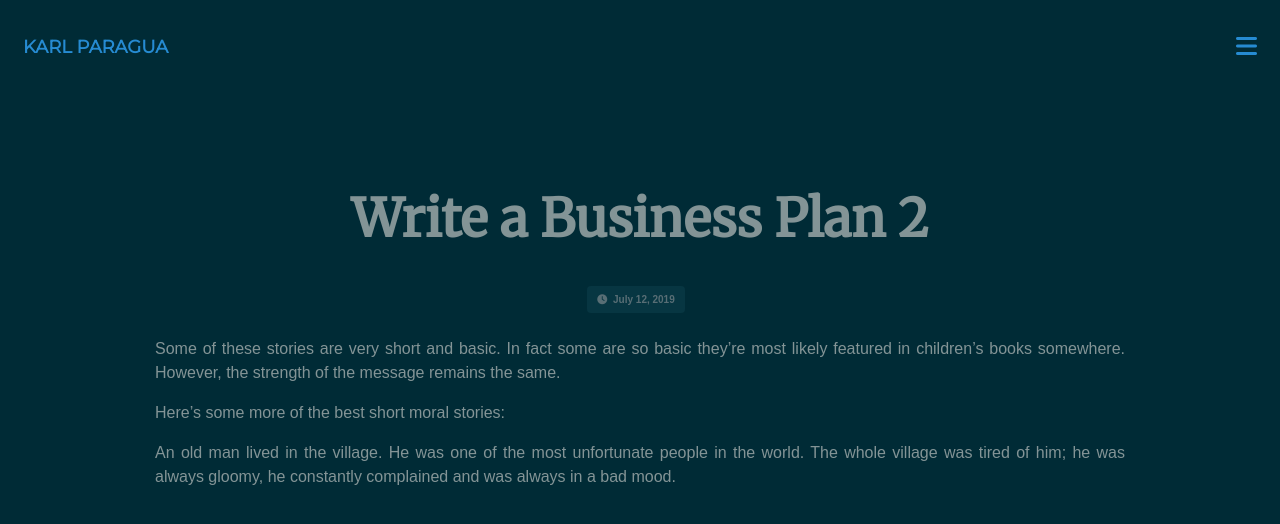
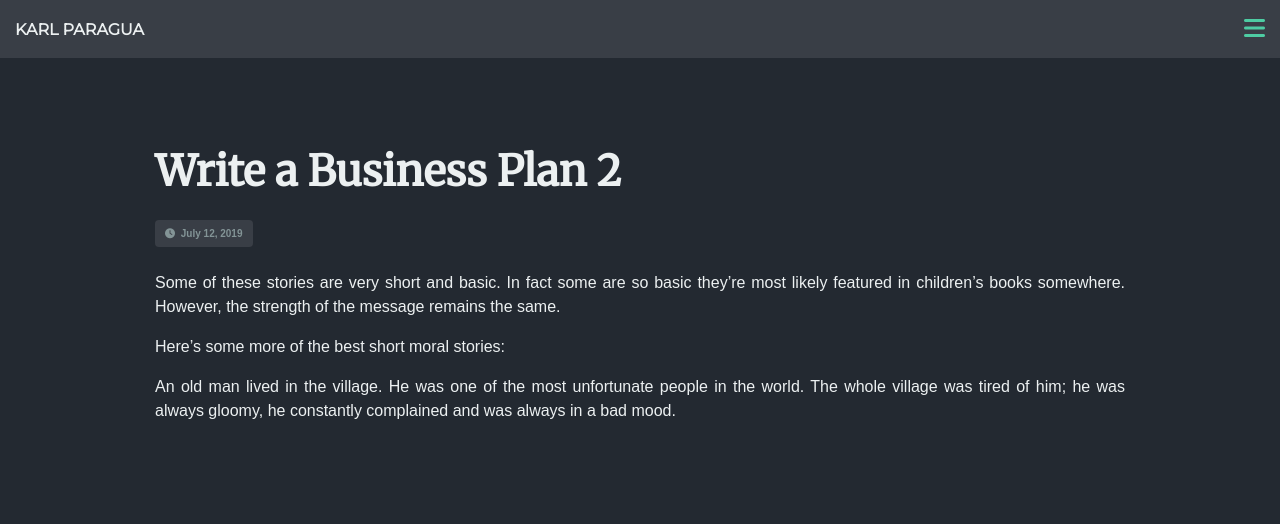
Before and after one commit to kbparagua/blog, a Jekyll site: the page built from _posts/2019-07-12-test-post-3.md, in a window 1280 px wide. Shown: the top 524 px of the page. Built offline with Jekyll 4.4.1, drawn with Linux system fonts in a browser that asks for light colours; nearby versions of some CDN libraries.

Commit message:
dark theme

```diff
--- a/_layouts/default.html
+++ b/_layouts/default.html
@@ -6,7 +6,6 @@
     <title>{{ site.title }} | {{ page.title }}</title>
     <link rel="stylesheet" href="/assets/css/normalize.css">
     <link rel="stylesheet" href="/assets/css/main.css">
-    <link rel="stylesheet" href="/assets/css/post.css">
     <link href="https://fonts.googleapis.com/css?family=Montserrat|Merriweather&display=swap" rel="stylesheet">
     <script src="https://kit.fontawesome.com/d920580c2e.js"></script>
   </head>
--- a/assets/css/main.scss
+++ b/assets/css/main.scss
@@ -1,22 +1,11 @@
 ---
 ---
 
-$bg-primary: #002b36;
-$bg-secondary: #073642;
-$text-color: #839496;
-$text-highlight: #586e75;
-$link-color: #268bd2;
-$visited-color: #2aa198;
-
-// Highlight Colors
-$orange: #cb4b16;
-$red: #dc322f;
-$magenta: #d33682;
-$violet: #6c71c4;
-$blue: #268bd2;
-$cyan: #2aa198;
-$green: #859900;
-$white: #eee8d5;
+$bg-primary: #232931;
+$bg-secondary: #393e46;
+$text-primary: #ecf0f1;
+$text-secondary: #839496;
+$highlight: #4ecca3;
 
 
 // Backgrounds
@@ -30,13 +19,13 @@ $white: #eee8d5;
 
 body {
   background: $bg-primary;
-  color: $text-color;
+  color: $text-primary;
   font-family: 'Montseratt', sans-serif;
   font-size: 14px;
 }
 
 a {
-  color: $link-color;
+  color: $highlight;
   text-decoration: none;
 
   &:hover {
@@ -44,17 +33,19 @@ a {
   }
 
   &:visited {
-    color: $link-color;
+    color: $highlight;
     text-decoration: none;
   }
 }
 
 h1 {
   font-family: 'Merriweather', sans-serif;
-  text-align: center;
+  text-align: left;
+  font-size: 42px;
+  line-height: 1;
 
   a, a:visited  {
-    color: $text-color;
+    color: $text-primary;
     text-decoration: none;
 
     &:hover {
@@ -73,9 +64,13 @@ h1 {
 }
 
 #header {
+  position: fixed;
+  top: 0;
+  left: 0;
   width: 100%;
-  padding: 25px 15px;
+  padding: 15px 15px;
   display: table;
+  background: $bg-secondary;
 
   #left-item {
     display: table-cell;
@@ -95,11 +90,11 @@ h1 {
   #title {
     a, a:visited, a:hover {
       font-family: 'Montserrat', sans-serif;
-      font-size: 18px;
+      font-size: 16px;
       font-weight: bold;
       text-transform: uppercase;
       text-decoration: none;
-      color: $blue;
+      color: $text-primary;
     }
   }
 
@@ -110,13 +105,9 @@ h1 {
 }
 
 #content {
-  margin-top: 100px;
+  margin-top: 150px;
   margin-bottom: 70px;
   padding: 0px 15px;
-
-  h1 {
-    font-size: 52px;
-  }
 
   p {
     font-size: 16px;
@@ -125,13 +116,41 @@ h1 {
   }
 }
 
-.secondary-text-color {
-  color: #586e75;
-}
-
 .post-separator {
   height: 1px;
   width: 100%;
   background: $bg-secondary;
   margin: 55px 0px;
 }
+
+.post {
+  img {
+    max-width: 100%;
+    margin-bottom: 20px;
+  }
+}
+
+.post-excerpt {
+  color: $text-secondary;
+}
+
+.post-details {
+  display: flex;
+  flex-wrap: wrap;
+  justify-content: flex-start;
+
+  .post-data {
+    font-size: 10px;
+    font-weight: bold;
+    margin-right: 8px;
+    margin-bottom: 8px;
+    background: $bg-secondary;
+    color: $text-secondary;
+    padding: 8px 10px;
+    border-radius: 4px;
+  }
+
+  .post-data-label {
+    margin-left: 3px;
+  }
+}
--- a/assets/css/post.scss
+++ /dev/null
@@ -1,31 +0,0 @@
----
----
-
-.post {
-  img {
-    max-width: 100%;
-    margin-bottom: 20px;
-  }
-}
-
-.post-details {
-  display: flex;
-  flex-wrap: wrap;
-  justify-content: center;
-
-  .post-data {
-    font-size: 10px;
-    font-weight: bold;
-    margin-right: 8px;
-    margin-bottom: 8px;
-    background: #073642;
-    padding: 8px 10px;
-    border-radius: 4px;
-  }
-
-  .post-data-label {
-    margin-left: 3px;
-  }
-}
-
-.post-content {}
--- a/index.html
+++ b/index.html
@@ -13,7 +13,7 @@ pagination:
     {% include post_details.html date=date tags=tags %}
 
     <div class="post-content">
-      <div class="post-content-excerpt">{{ post.excerpt }}</div>
+      <div class="post-excerpt">{{ post.excerpt }}</div>
 
       {% if post.excerpt != post.content %}
         <a class="btn btn-primary" href="{{ post.url }}">Read more</a>
```
